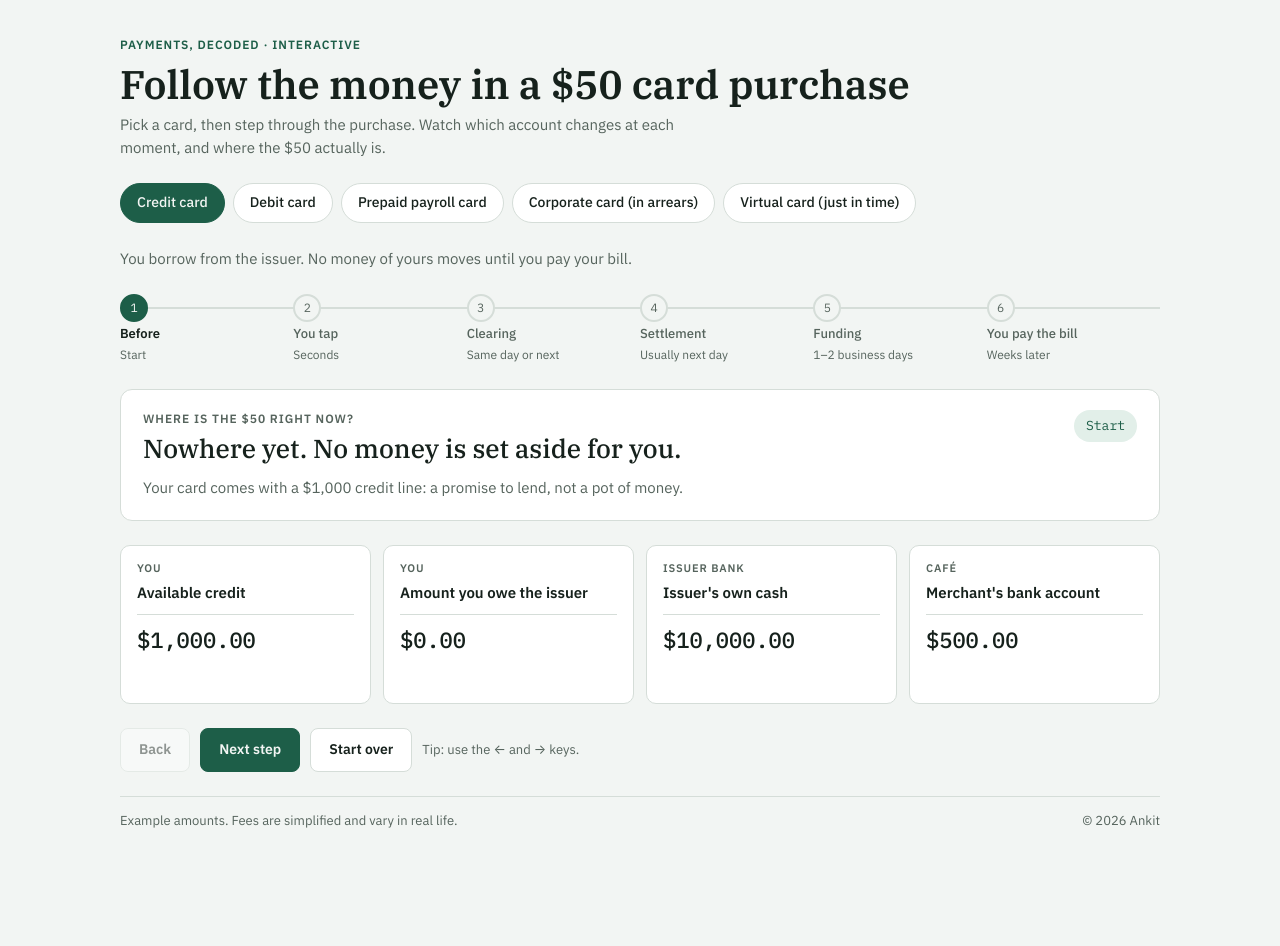
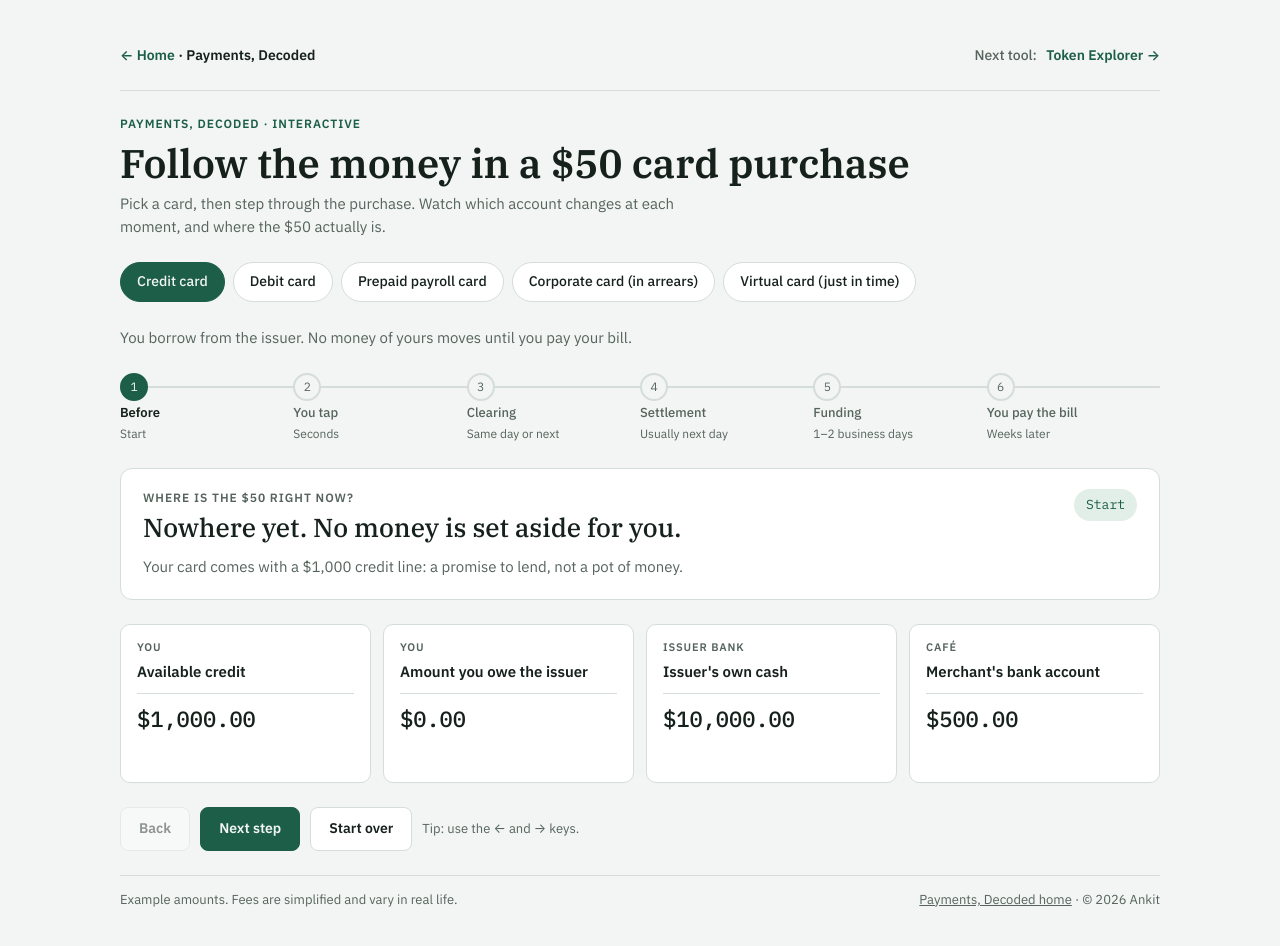
Before and after one commit to araut15/Follow-the-Money, a plain HTML site: page index.html in a window 1280 px wide. Before the commit the page ends 879 px from the top, so only its background shows below. Drawn offline with Linux system fonts and the light colour scheme.

Commit message:
Add navigation back to the home page and to the other tool
Co-Authored-By: Claude Opus 5.5 <noreply@anthropic.com>
Claude-Session: https://claude.ai/code/session_015fzNYzgQmpn61XsqgfL1Rf

```diff
--- a/index.html
+++ b/index.html
@@ -128,6 +128,17 @@ footer { display: flex; flex-wrap: wrap; justify-content: space-between; gap: 8p
   .where .when { justify-self: start; }
 }
 
+
+/* ---- Site navigation ---- */
+.sitenav { display: flex; align-items: center; justify-content: space-between; gap: 12px; padding-bottom: 14px; border-bottom: 1px solid var(--rule); }
+.sitenav a { display: inline-flex; align-items: center; gap: 6px; min-height: 40px; font-size: 14px; font-weight: 600; color: var(--accent); text-decoration: none; border-radius: 8px; }
+.sitenav a:hover { text-decoration: underline; }
+.sitenav a:focus-visible { outline: 2px solid var(--accent); outline-offset: 2px; }
+.sitenav .home { gap: 0; }
+.sitenav .home .full { color: var(--ink); }
+.sitenav .other { color: var(--muted); font-weight: 500; }
+.sitenav .other b { color: var(--accent); font-weight: 600; }
+@media (max-width: 480px) { .sitenav .home .full, .sitenav .other .lbl { display: none; } }
 /* ---- Phone-friendly layer ---- */
 .rail-wrap { position: relative; scrollbar-width: none; }
 .rail-wrap::-webkit-scrollbar { display: none; }
@@ -157,6 +168,10 @@ footer { display: flex; flex-wrap: wrap; justify-content: space-between; gap: 8p
 <body>
 
 <div class="wrap">
+  <nav class="sitenav" aria-label="Site">
+    <a class="home" href="https://araut15.github.io/">←&nbsp;<span class="short">Home</span><span class="full">&nbsp;· Payments, Decoded</span></a>
+    <a class="other" href="https://araut15.github.io/token-explorer/"><span class="lbl">Next tool:&nbsp;</span><b>Token Explorer →</b></a>
+  </nav>
   <header>
     <div class="eyebrow">Payments, Decoded · Interactive</div>
     <h1>Follow the money in a $50 card purchase</h1>
@@ -191,7 +206,7 @@ footer { display: flex; flex-wrap: wrap; justify-content: space-between; gap: 8p
 
   <footer>
     <span>Example amounts. Fees are simplified and vary in real life.</span>
-    <span>© 2026 Ankit</span>
+    <span><a href="https://araut15.github.io/" style="color:inherit">Payments, Decoded home</a> · © 2026 Ankit</span>
   </footer>
 </div>
 
```
